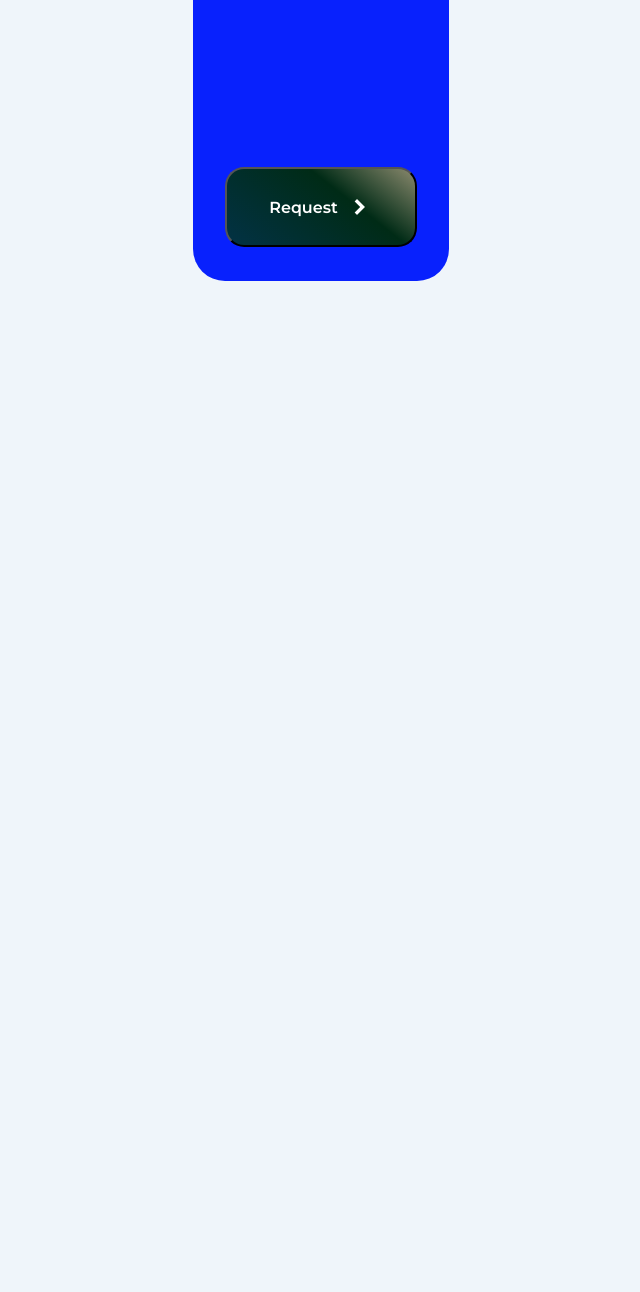
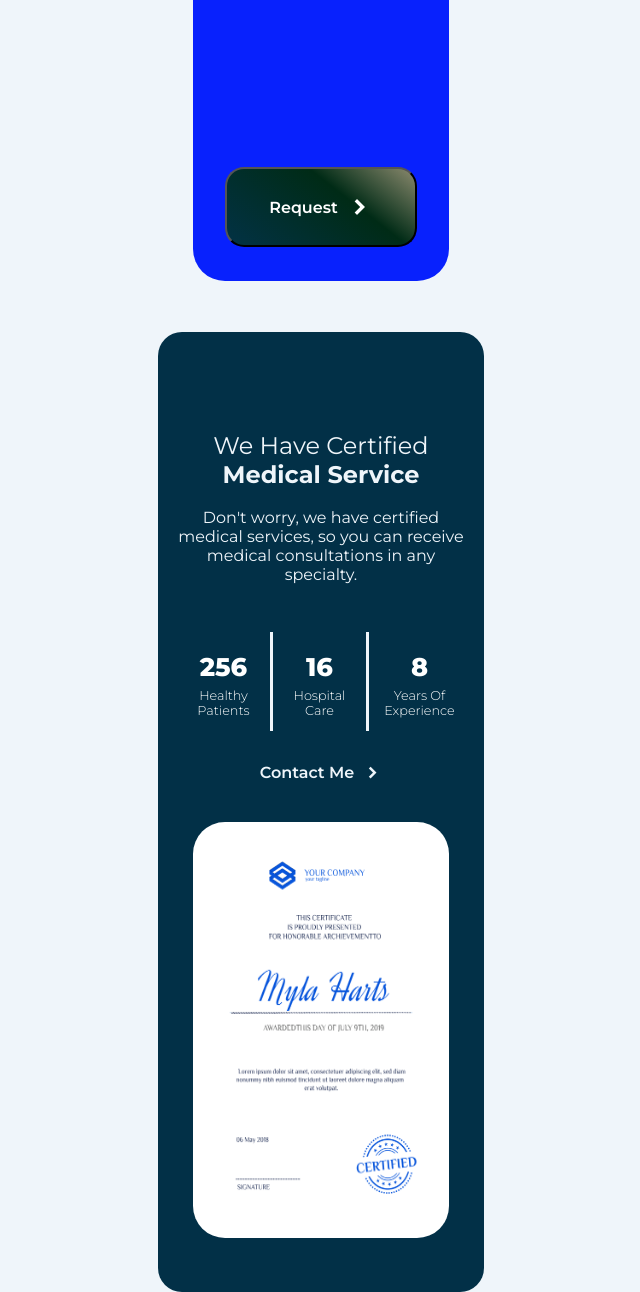
Before and after one commit to CodeWithTaskin/Responsive-Medical-Website-Using-HTML-CSS-JavaScript, a website built with Vite: page index.html in a window 1280 px wide. Shown: the part 1207-2499 px from the top of the page, without its empty margins (319-959 px from the left). Before the commit the page ends 1507 px from the top, so only its background shows below. Built offline with nearby package versions, Linux system fonts and the light colour scheme; files whose address does not match are found by name.

Commit message:
feat: add medical service section and update vaccine details layout

```diff
--- a/index.html
+++ b/index.html
@@ -67,7 +67,7 @@
     </section>
     <!-- End header section -->
     <section class="vaccine">
-      <div class="vaccine__details">
+      <div class="details">
         <h1>
           Vaccine Injections <br />
           <span>Delivery Service</span>
@@ -121,6 +121,54 @@
         </button>
       </div>
     </section>
+    <section class="medical_service">
+      <div class="medical_service__section">
+        <div class="details medical_service__title">
+          <h1>
+            <span>We Have Certified</span> <br />
+            Medical Service
+          </h1>
+          <p>
+            Don't worry, we have certified medical services, so you can receive
+            medical consultations in any specialty.
+          </p>
+        </div>
+        <div class="medical_service__numbers">
+          <div class="medical_service__details">
+            <p>
+              <span>256</span> Healthy <br />
+              Patients
+            </p>
+          </div>
+          <div class="medical_service__details">
+            <p>
+              <span>16</span> Hospital <br />
+              Care
+            </p>
+          </div>
+          <div class="medical_service__details">
+            <p>
+              <span>8</span> Years Of <br />
+              Experience
+            </p>
+          </div>
+        </div>
+        <div class="medical_service__btn">
+          <a href="#">
+            <p>Contact Me</p>
+            <i class="ri-arrow-right-s-line"></i>
+          </a>
+        </div>
+        <div class="medical_service__img">
+          <img src="/img/about-img.png" alt="about img" />
+        </div>
+      </div>
+    </section>
+
+    <section class="price"></section>
+    <div class="arrow_to_top">
+      <i class="ri-arrow-up-line"></i>
+    </div>
     <script type="module" src="/src/js/main.js"></script>
   </body>
 </html>
--- a/src/css/style.css
+++ b/src/css/style.css
@@ -176,13 +176,13 @@ nav {
   align-items: center;
 }
 
-.vaccine__details {
+.details {
   text-align: center;
   color: var(--dark-blue-color);
   margin-bottom: 2em;
 }
 
-.vaccine__details h1 span {
+.details h1 span {
   font-weight: 400;
 }
 
@@ -255,7 +255,7 @@ nav {
   left: -25px;
 }
 
-.point{
+.point {
   display: flex;
   justify-content: center;
   align-items: center;
@@ -267,7 +267,7 @@ nav {
   color: #fff;
 }
 
-.point p span{
+.point p span {
   font-weight: 700;
 }
 
@@ -296,3 +296,108 @@ nav {
 .button__dark__icon {
   font-size: 27px;
 }
+
+.medical_service {
+  display: flex;
+  justify-content: center;
+}
+
+.medical_service__section {
+  padding: 1.2em 1.2em;
+  display: flex;
+  flex-direction: column;
+  justify-content: center;
+  align-items: center;
+  background-color: var(--dark-blue-color);
+  margin-top: 2em;
+  border-radius: 1.5em;
+  width: 20.4em;
+  height: 60em;
+}
+
+.medical_service__title {
+  color: var(--blue-color);
+}
+
+.medical_service__numbers {
+  display: grid;
+  justify-content: center;
+  grid-template-columns: 1fr 1fr 1fr;
+}
+
+.medical_service__details {
+  color: #fff;
+  text-align: center;
+  border-right: solid var(--blue-color);
+}
+
+.medical_service__details:last-child {
+  border-right: none;
+  padding-left: 5px;
+}
+
+.medical_service__details p {
+  text-align: center;
+  font-weight: 300;
+  font-size: 0.8em;
+}
+
+.medical_service__details span {
+  display: inline-block;
+  margin: 1px 10px 1px 10px;
+  padding: 5px 10px;
+  font-weight: 800;
+  font-size: 2em;
+}
+
+.medical_service__img {
+  width: 16em;
+  height: 26em;
+  object-fit: cover;
+
+}
+
+.medical_service__img img {
+  width: 100%;
+  height: 100%;
+  display: block;
+  margin-left: auto;
+  margin-right: auto;
+  border-radius: 2em;
+  margin-top: 1.5em;
+}
+
+.medical_service__btn a{
+  display: flex;
+  color: var(--blue-color);
+  justify-content: center;
+  align-items: center;
+  gap: .5em;
+  text-decoration: none;
+  margin-top: 1em;
+  font-weight: 600;
+}
+
+.medical_service__btn a i{
+  font-size: 20px;
+}
+
+.arrow_to_top {
+  position: fixed;
+  z-index: 99999;
+  top: 42em;
+  left: 19.2em;
+  background-color: #fff;
+  width: 2.2em;
+  height: 2.2em;
+  display: flex;
+  align-items: center;
+  justify-content: center;
+  border-radius: 0.5em;
+  box-shadow: 0 4px 6px rgba(0, 0, 0, 0.3);
+}
+
+.arrow_to_top i {
+  font-size: 1.5em;
+  color: var(--dark-blue-color);
+}
```
Lines whose indentation alone changed are shown as unchanged.
